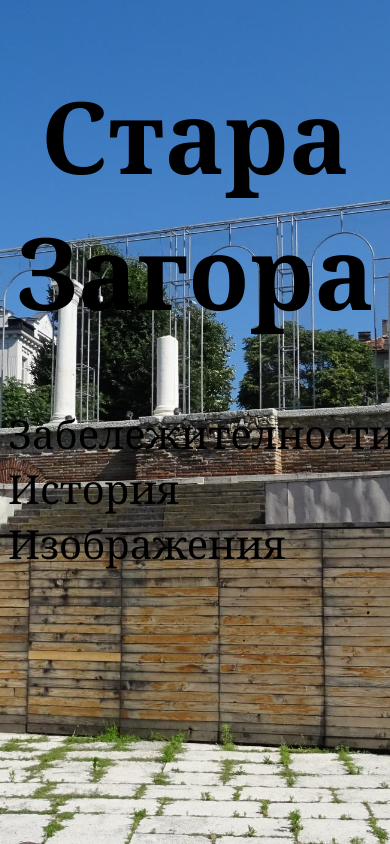
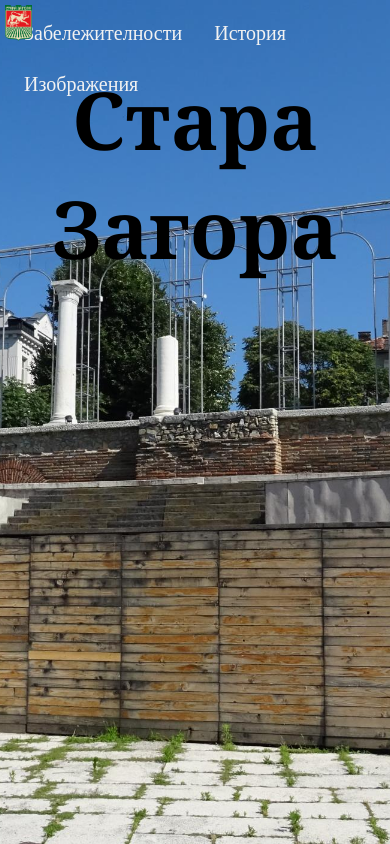
Before and after one commit to Kopriwchin/InformationalSite, a plain HTML site: page index.html in a window 390 px wide. Drawn offline with Linux system fonts and the light colour scheme.

Commit message:
Fix navbar Add logo as home button Index page is a bit more responsive

```diff
--- a/css/historypage.css
+++ b/css/historypage.css
@@ -28,3 +28,16 @@ p.contentText {
 	font-size: 40px;
 	color:rgb(88, 110, 53)
 }
+
+img {
+	max-width: 100%;
+	max-height: 100%;
+}
+
+#logo {
+	position:fixed;
+	top:0;
+	left:0;
+	height: 30%;
+	width: 10%;
+}
--- a/css/indexpage.css
+++ b/css/indexpage.css
@@ -12,23 +12,54 @@ div.title1 {
 	font-weight: bold;
 	font-family:Cambria, Cochin, Georgia, Times, 'Times New Roman', serif;
 	color: rgb(0, 0, 0);
-	font-size: 50px;
+	font-size: 40px;
 	text-align: center;
-}
-
-div.buttons {
-	font-family:Cambria, Cochin, Georgia, Times, 'Times New Roman', serif;
-	font-size: 40px;
-	position: static;
-    display: inline;
-	width: 100%;
-}
-
-h2 {
-    display: inline;
+	margin-top: -100px;
 }
 
 a {
 	text-decoration: none;
 	color: initial;
 }
+
+img {
+	max-width: 100%;
+	max-height: 100%;
+}
+
+#logo {
+	position:fixed;
+	top:0;
+	left:0;
+	height: 15%;
+	width: 7%;
+	display: inline;
+	margin-top: 5px;
+	margin-left: 5px;
+}
+.topnav {
+    overflow: hidden;
+}
+
+.topnav a {
+	float: left;
+	color: #f2f2f2;
+	text-align: center;
+	padding: 14px 16px;
+	text-decoration: none;
+	font-size: 20px;
+}
+
+.topnav a:hover {
+	background-color: #ddd;
+	color: black;
+}
+
+.topnav a.active {
+	background-color: #04AA6D;
+	color: white;
+}
+
+.topnav-right {
+	float: right;
+}
--- a/css/landmarkspage.css
+++ b/css/landmarkspage.css
@@ -38,3 +38,16 @@ div.title1 {
   padding-left: 0px;
   font-size:50px;
 }
+
+img {
+	max-width: 100%;
+	max-height: 100%;
+}
+
+#logo {
+	position:fixed;
+	top:0;
+	left:0;
+	height: 30%;
+	width: 10%;
+}
--- a/index.html
+++ b/index.html
@@ -9,16 +9,30 @@
 
 </head>
 
-<body>
+<header>
+
+	<a id="logo" href="index.html">
+		<img src="url(../../Images/1200px-Stara-Zagora-coat-of-arms.svg.png"/>
+	</a>
+	<div class="topnav">
+
+		<div class="topnav-right">
+			<a href="landmarks.html">Забележителности</a>
+			<a href="history.html">История</a>
+			<a href="galery.html">Изображения</a>
+		</div>
+
+	</div>
+
+
+
 	<div class="title1">
 		<h1>Стара Загора</h1>
 	</div>
 
-	<div class="buttons">
-		<a href="landmarks.html">Забележителности</a>
-		<a href="history.html">История</a>
-		<a href="galery.html">Изображения</a>
-	</div>
+</header>
+
+<body>
 
 </body>
 
```
Also changed, not shown: history.html (+5 -3 lines), landmarks.html (+5 -3 lines), Images/1200px-Stara-Zagora-coat-of-arms.svg.png (added), css/galerypage.css (added).
